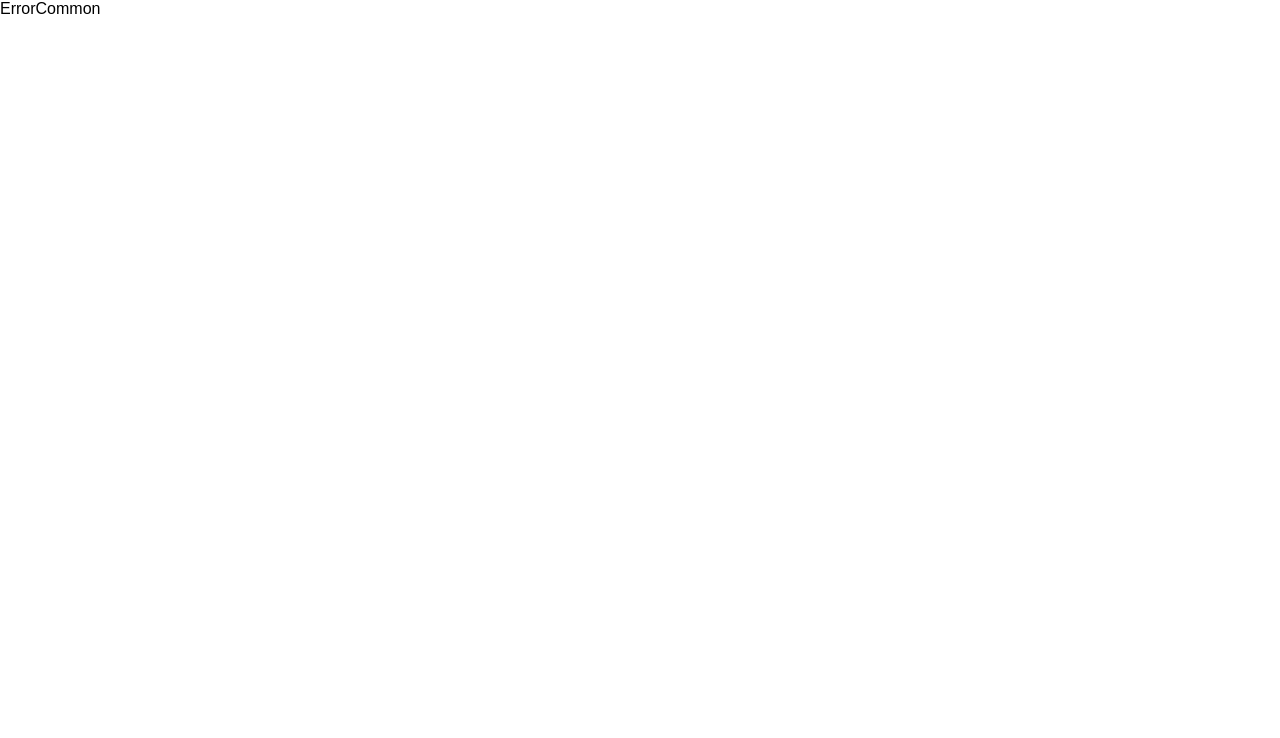
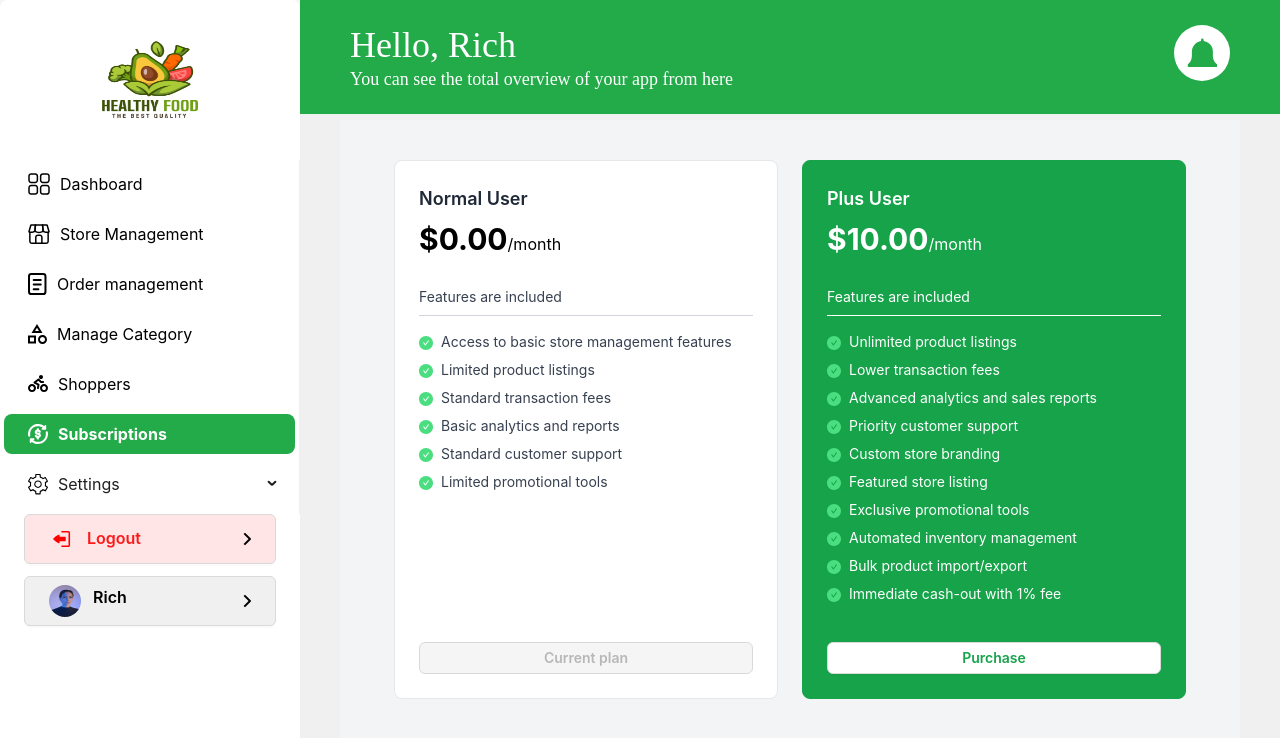
Before and after one commit to sparktechagency/grocery_market_dashboard, a React (Vite) app: page /supper_admin/admin_subscriptions in a window 1280 px wide. Before the commit this address had no page. Shown: the top 738 px of the page. Built offline with nearby package versions, Linux system fonts and the light colour scheme.

Commit message:
added admin subscriptions and shopper section modal

```diff
--- a/src/Router/Router.jsx
+++ b/src/Router/Router.jsx
@@ -21,6 +21,7 @@ import SupperAdminDashboard from "../SupperAdmin/SupperAdminDashboard";
 import OrderManagementAdmin from "../SupperAdmin/OrderManagementAdmin";
 import ShopperAdmin from "../SupperAdmin/ShopperAdmin";
 import ManageCategory from "../SupperAdmin/ManageCategory";
+import SubscriptionsAdmin from "../SupperAdmin/SubscriptionsAdmin";
 
 export const router = createBrowserRouter([
     {
@@ -100,6 +101,10 @@ export const router = createBrowserRouter([
                 path: "admin_shopper",
                 element: <ShopperAdmin />
             },
+            {
+                path: "admin_subscriptions",
+                element: <SubscriptionsAdmin />
+            },
         ]
     },
     {
--- a/src/Store/StoreDashboardSidebar.jsx
+++ b/src/Store/StoreDashboardSidebar.jsx
@@ -42,7 +42,7 @@ const adminItems = [
         activeIcon: IconShoppersWhite,
     },
     {
-        path: "/subscriptions",
+        path: "/supper_admin/admin_subscriptions",
         title: "Subscriptions",
         icon: IconSubscriptionsBlack,
         activeIcon: IconSubscriptionsWhite,
--- a/src/Store/pages/Inventory.jsx
+++ b/src/Store/pages/Inventory.jsx
@@ -25,7 +25,7 @@ const Inventory = () => {
                         name=""
                         id=""
                     />
-                    <button className="bg-primary p-3 -ml-1 border rounded-r-full">
+                    <button className="bg-primary p-2.5 -ml-1 border rounded-r-full">
                         {IconSearch}
                     </button>
                 </div>
--- a/src/Store/pages/Shoppers.jsx
+++ b/src/Store/pages/Shoppers.jsx
@@ -37,7 +37,7 @@ const Shoppers = () => {
                         name=""
                         id=""
                     />
-                    <button className="bg-primary p-3 -ml-1 border rounded-r-full">
+                    <button className="bg-primary p-2.5 -ml-1 border rounded-r-full">
                         {IconSearch}
                     </button>
                 </div>
--- a/src/SupperAdmin/ManageCategory.jsx
+++ b/src/SupperAdmin/ManageCategory.jsx
@@ -138,10 +138,10 @@ const ManageCategory = () => {
                 </div>
                 <div class="my-6">
                     <label for="default-input" class="block mb-2 text-sm font-medium text-gray-900 dark:text-white">Title</label>
-                    <input placeholder='Add a Category' type="text" id="default-input" class="bg-gray-50 border border-gray-300 text-gray-900 text-sm rounded-lg focus:ring-blue-500 focus:border-blue-500 block w-full p-2.5 dark:bg-gray-700 dark:border-gray-600 dark:placeholder-gray-400 dark:text-white dark:focus:ring-blue-500 dark:focus:border-blue-500" />
+                    <input placeholder='Add a Category' type="text" id="default-input" class="bg-gray-50 border border-gray-300 text-gray-900 text-sm rounded-lg focus:ring-blue-500 focus:border-blue-500 block w-full p-2.5 " />
                 </div>
 
-                <button type="button" className="text-white w-full bg-primary hover:bg-primary focus:ring-4 focus:ring-blue-300 font-medium rounded-lg text-sm px-5 py-2.5 me-2 mb-2 dark:bg-blue-600 dark:hover:bg-blue-700 focus:outline-none dark:focus:ring-blue-800">Add</button>
+                <button type="button" className="text-white w-full bg-primary hover:bg-primary focus:ring-4 focus:ring-blue-300 font-medium rounded-lg text-sm px-5 py-2.5 me-2 mb-2  focus:outline-none ">Add</button>
             </Modal>
 
         </div>
--- a/src/SupperAdmin/ShopperAdmin.jsx
+++ b/src/SupperAdmin/ShopperAdmin.jsx
@@ -1,4 +1,4 @@
-import React from 'react'
+import React, { useState } from 'react'
 import { IconSearch } from '../assets/icon'
 import img1 from "../assets/images/shopper.jpg";
 import img2 from "../assets/images/shopper.jpg";
@@ -7,10 +7,12 @@ import img4 from "../assets/images/shopper.jpg";
 import img5 from "../assets/images/shopper.jpg";
 import img6 from "../assets/images/shopper.jpg";
 import img7 from "../assets/images/shopper.jpg";
-import { Image, Popconfirm, Space, Table } from 'antd';
+import shopperImage from "../assets/images/shopperImg.jpg";
+import { Image, Modal, Popconfirm, Space, Table } from 'antd';
 
 
 const ShopperAdmin = () => {
+    const [isModalOpen, setIsModalOpen] = useState(false);
 
     const columns = [
         {
@@ -61,7 +63,7 @@ const ShopperAdmin = () => {
             render: (record) => (
                 <Space size="middle">
                     {/* view icon */}
-                    <div >
+                    <div onClick={() => setIsModalOpen(true)}>
                         <svg
                             width="37"
                             height="37"
@@ -110,8 +112,12 @@ const ShopperAdmin = () => {
                 image: img1,
                 title: "Starbucks",
             },
-            address: "Benjamin Wilkison",
+            address: "4517 Washington Ave. Manchester, Kentucky 39495",
             total_delivery: "5KG",
+            status: <div className='flex justify-center items-center  gap-2 px-2  pt-2 rounded-lg bg-lowGreen'>
+                <div className='w-3 h-3 rounded-full bg-primary mb-3'></div>
+                <p className='text-primary font-medium text-base'>online</p>
+            </div>,
             price: "$250",
         },
         {
@@ -120,10 +126,12 @@ const ShopperAdmin = () => {
                 image: img2,
                 title: "Starbucks",
             },
-            address: "Benjamin Wilkison",
-
+            address: "6391 Elgin St. Celina, Delaware 10299",
             total_delivery: "5KG",
-            status: "$250",
+            status: <div className='flex justify-center items-center  gap-2 px-2  pt-2 rounded-lg bg-lowGreen'>
+                <div className='w-3 h-3 rounded-full bg-primary mb-3'></div>
+                <p className='text-primary font-medium text-base'>online</p>
+            </div>,
             price: "$250",
         },
         {
@@ -132,10 +140,13 @@ const ShopperAdmin = () => {
                 image: img3,
                 title: "Starbucks",
             },
-            address: "Benjamin Wilkison",
+            address: "6391 Elgin St. Celina, Delaware 10299",
 
             total_delivery: "5KG",
-            status: "$250",
+            status: <div className='flex justify-center items-center  gap-2 px-2  pt-2 rounded-lg bg-lowGray'>
+                <div className='w-3 h-3 rounded-full bg-lowBlack mb-3'></div>
+                <p className='text-lowBlack font-medium text-base'>Offline</p>
+            </div>,
             price: "$250",
         },
         {
@@ -144,10 +155,13 @@ const ShopperAdmin = () => {
                 image: img4,
                 title: "Starbucks",
             },
-            address: "Benjamin Wilkison",
+            address: "6391 Elgin St. Celina, Delaware 10299",
 
             total_delivery: "5KG",
-            status: "$250",
+            status: <div className='flex justify-center items-center  gap-2 px-2  pt-2 rounded-lg bg-lowGreen'>
+                <div className='w-3 h-3 rounded-full bg-primary mb-3'></div>
+                <p className='text-primary font-medium text-base'>online</p>
+            </div>,
             price: "$250",
         },
         {
@@ -156,10 +170,13 @@ const ShopperAdmin = () => {
                 image: img5,
                 title: "Starbucks",
             },
-            address: "Benjamin Wilkison",
+            address: "4517 Washington Ave. Manchester, Kentucky 39495",
 
             total_delivery: "5KG",
-            status: "$250",
+            status: <div className='flex justify-center items-center  gap-2 px-2  pt-2 rounded-lg bg-lowGreen'>
+                <div className='w-3 h-3 rounded-full bg-primary mb-3'></div>
+                <p className='text-primary font-medium text-base'>online</p>
+            </div>,
             price: "$250",
         },
         {
@@ -168,10 +185,13 @@ const ShopperAdmin = () => {
                 image: img6,
                 title: "Starbucks",
             },
-            address: "Benjamin Wilkison",
+            address: "8502 Preston Rd. Inglewood, Maine 98380",
 
             total_delivery: "5KG",
-            status: "$250",
+            status: <div className='flex justify-center items-center  gap-2 px-2  pt-2 rounded-lg bg-lowGreen'>
+                <div className='w-3 h-3 rounded-full bg-primary mb-3'></div>
+                <p className='text-primary font-medium text-base'>online</p>
+            </div>,
             price: "$250",
         },
         {
@@ -180,10 +200,13 @@ const ShopperAdmin = () => {
                 image: img7,
                 title: "Starbucks",
             },
-            address: "Benjamin Wilkison",
+            address: "4517 Washington Ave. Manchester, Kentucky 39495",
 
             total_delivery: "5KG",
-            status: "$250",
+            status: <div className='flex justify-center items-center  gap-2 px-2  pt-2 rounded-lg bg-lowGreen'>
+                <div className='w-3 h-3 rounded-full bg-primary mb-3'></div>
+                <p className='text-primary font-medium text-base'>online</p>
+            </div>,
             price: "$250",
         },
     ];
@@ -214,6 +237,43 @@ const ShopperAdmin = () => {
             />
 
 
+            {/* =========== shopper details modal ============== */}
+
+            <Modal
+                open={isModalOpen}
+                onCancel={() => setIsModalOpen(false)}
+                footer={null}
+                closeIcon={false}
+                className="rounded-lg "
+            >
+                <div>
+                    <img className='w-48 h-52 rounded-lg mx-auto' src={shopperImage} alt="Shopper profile image" />
+                    <div className='mt-12 px-6'>
+                        <div className='flex justify-between items-center'>
+                            <p className='font-bold text-base text-black'>Name:</p>
+                            <p className='font-bold text-base text-black'>Benjamin Wilkison</p>
+                        </div>
+                        <div className='flex justify-between items-center'>
+                            <p className='font-bold text-base text-black'>Email:</p>
+                            <p className='font-medium text-base text-black'>example@gmail.com</p>
+                        </div>
+                        <div className='flex justify-between items-center'>
+                            <p className='font-bold text-base text-black'>Mobile:</p>
+                            <p className='font-medium text-base text-black'>5646984846</p>
+                        </div>
+                        <div className='flex justify-between items-center'>
+                            <p className='font-bold text-base text-black'>Address:</p>
+                            <p className='font-medium text-base text-black'>Fairbanks North Star</p>
+                        </div>
+                        <div className='flex justify-between items-center'>
+                            <p className='font-bold text-base text-black'>Deliveries:</p>
+                            <p className='font-medium text-base text-black'>200</p>
+                        </div>
+                    </div>
+                    <button onClick={() => setIsModalOpen(false)} type="button" className="text-white w-full bg-primary hover:bg-primary focus:ring-4 focus:ring-blue-300 font-medium rounded-lg text-sm px-5 py-2.5 me-2 mb-2  focus:outline-none ">Close</button>
+                </div>
+            </Modal>
+
         </div>
     )
 }
--- a/src/SupperAdmin/StoreManagement.jsx
+++ b/src/SupperAdmin/StoreManagement.jsx
@@ -239,7 +239,7 @@ const StoreManagement = () => {
                         name=""
                         id=""
                     />
-                    <button className="bg-primary p-3 -ml-1 border rounded-r-full">
+                    <button className="bg-primary p-2.5 -ml-1 border rounded-r-full">
                         {IconSearch}
                     </button>
                 </div>
--- /dev/null
+++ b/src/SupperAdmin/SubscriptionsAdmin.jsx
@@ -0,0 +1,91 @@
+import { Button } from 'antd';
+import React from 'react'
+import { CheckCircleFilled } from '@ant-design/icons';
+const SubscriptionsAdmin = () => {
+
+    const pricingPlans = [
+        {
+            title: "Normal User",
+            price: "$0.00",
+            buttonText: "Current plan",
+            active: false,
+            features: [
+                'Access to basic store management features',
+                'Limited product listings',
+                'Standard transaction fees',
+                'Basic analytics and reports',
+                'Standard customer support',
+                'Limited promotional tools',
+            ]
+        },
+        {
+            title: "Plus User",
+            price: "$10.00",
+            buttonText: "Purchase",
+            active: true,
+            features: [
+                'Unlimited product listings',
+                'Lower transaction fees',
+                'Advanced analytics and sales reports',
+                'Priority customer support',
+                'Custom store branding',
+                'Featured store listing',
+                'Exclusive promotional tools',
+                'Automated inventory management',
+                'Bulk product import/export',
+                'Immediate cash-out with 1% fee',
+            ]
+        }
+    ];
+
+    return (
+        <div className="flex flex-col lg:flex-row justify-center gap-6 bg-gray-100 py-10">
+            {pricingPlans.map((plan, index) => (
+                <div
+                    key={index}
+                    className={`flex flex-col justify-between rounded-lg p-6 w-full max-w-sm border ${plan.active
+                        ? 'bg-green-600 text-white border-green-600'
+                        : 'bg-white text-black border-gray-200'
+                        }`}
+                >
+                    <div>
+                        <h2 className={`text-lg font-semibold mb-2 ${plan.active ? 'text-white' : 'text-gray-800'}`}>
+                            {plan.title}
+                        </h2>
+                        <p className="text-3xl font-bold">
+                            {plan.price}
+                            <span className="text-base font-normal">/month</span>
+                        </p>
+
+                        <div className={`mt-4 mb-2 text-sm ${plan.active ? 'text-white' : 'text-gray-700'}`}>
+                            Features are included
+                        </div>
+                        <hr className={`${plan.active ? 'border-white' : 'border-gray-300'} mb-4`} />
+
+                        <ul className={`space-y-2 text-sm ${plan.active ? 'text-white' : 'text-gray-700'}`}>
+                            {plan.features.map((feature, idx) => (
+                                <li key={idx} className="flex items-start gap-2">
+                                    <CheckCircleFilled className="text-green-400 mt-1" />
+                                    <span>{feature}</span>
+                                </li>
+                            ))}
+                        </ul>
+                    </div>
+
+                    <Button
+                        className={`mt-6 w-full font-semibold ${plan.active
+                            ? 'bg-white text-green-600 hover:text-green-700 hover:!border-white'
+                            : 'border-gray-400 text-black hover:border-black'
+                            }`}
+                        type={plan.active ? 'default' : 'default'}
+                        disabled={!plan.active && plan.title === 'Normal User'}
+                    >
+                        {plan.buttonText}
+                    </Button>
+                </div>
+            ))}
+        </div>
+    )
+}
+
+export default SubscriptionsAdmin
```
Also changed, not shown: src/assets/images/shopperImg.jpg (added).
